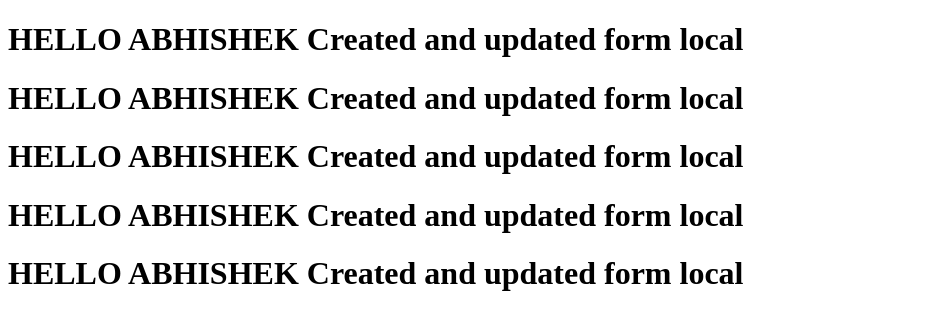
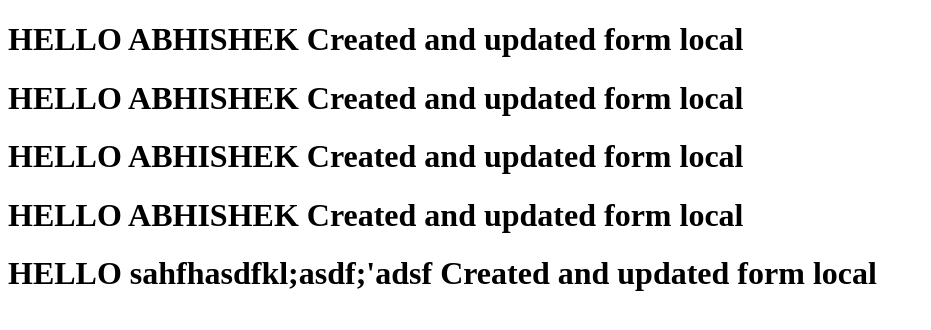
Before and after one commit to Akv1998/abhishek, a plain HTML site: page abhi.html in a window 1280 px wide. Shown: the whole page, without its empty margins (0-931 px from the left). Drawn offline with Linux system fonts and the light colour scheme.

Commit message:
Update abhi.html
asdfasdf

```diff
--- a/abhi.html
+++ b/abhi.html
@@ -10,6 +10,6 @@
     <h1>HELLO ABHISHEK Created and updated form local</h1>
     <h1>HELLO ABHISHEK Created and updated form local</h1>
     <h1>HELLO ABHISHEK Created and updated form local</h1>
-    <h1>HELLO ABHISHEK Created and updated form local</h1>
+    <h1>HELLO sahfhasdfkl;asdf;'adsf Created and updated form local</h1>
 </body>
 </html>
```
